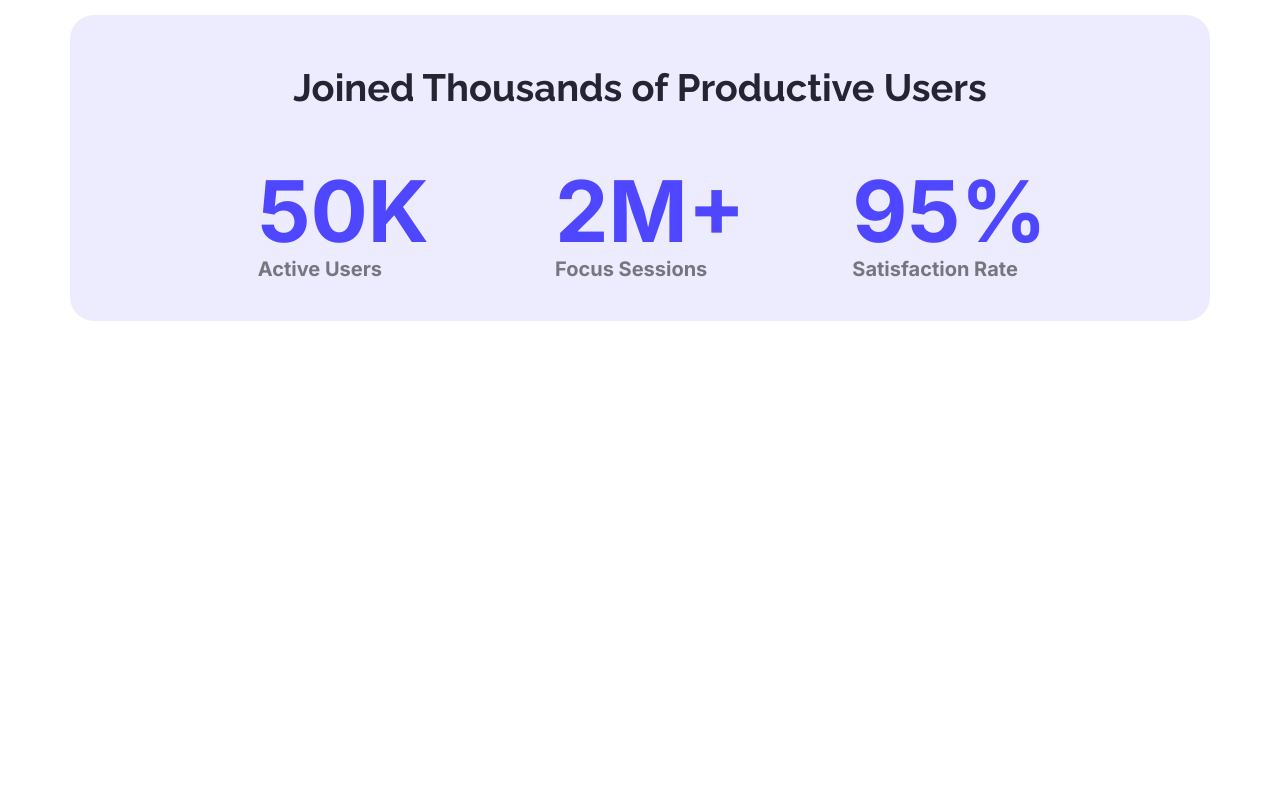
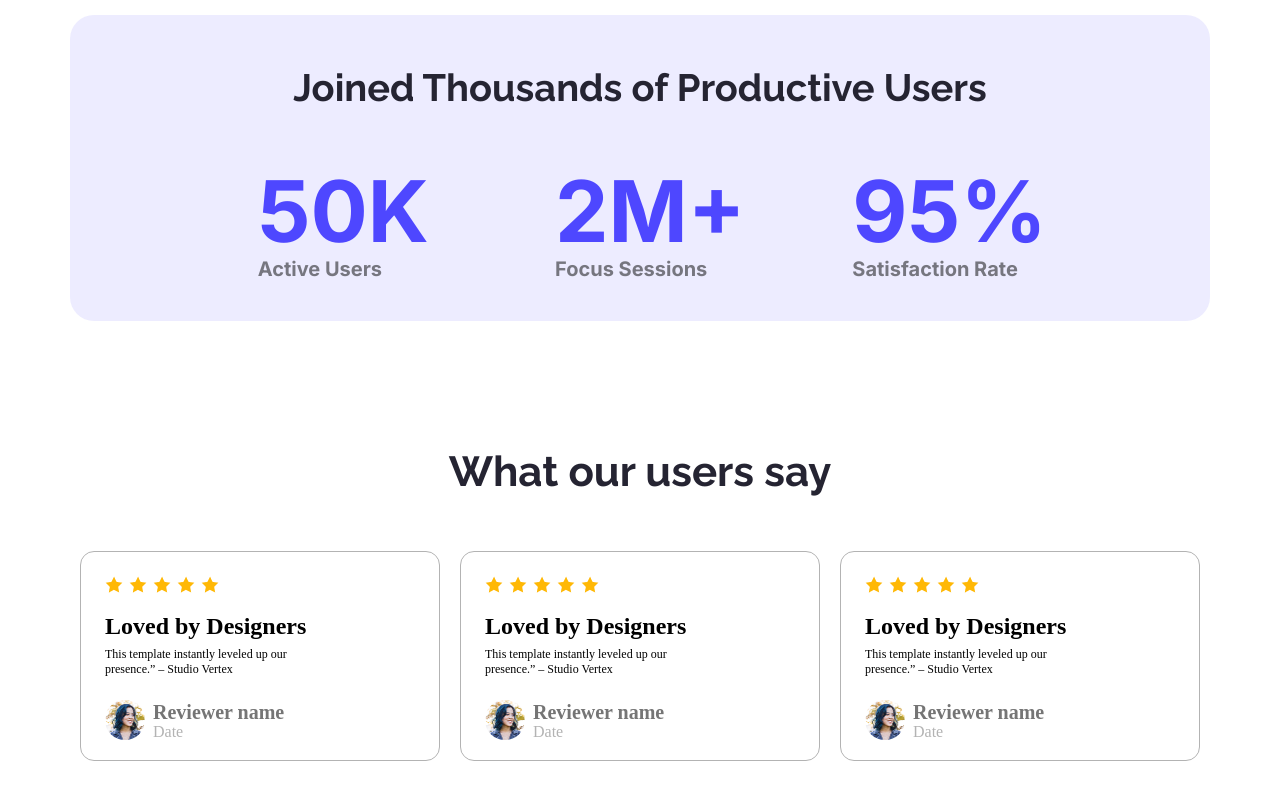
Before and after one commit to yousuf1803/my-assignment, a plain HTML site: page index.html in a window 1280 px wide. Shown: the part 1261-2065 px from the top of the page. Before the commit the page ends 1592 px from the top, so only its background shows below. Drawn offline with Linux system fonts and the light colour scheme.

Commit message:
added users review section

```diff
--- a/index.html
+++ b/index.html
@@ -53,6 +53,47 @@
         </div>
 
       </section>
+      <section class="users-feedback">
+        <h1 class="section-tittle raleway-font">What our users say</h1>
+        <div class="users-review-container">
+          <div class="user-review">
+            <img src="./images/Assets/icon-star.png" alt="star image" class="star-icon"><img src="./images/Assets/icon-star.png" alt="star image" class="star-icon"><img src="./images/Assets/icon-star.png" alt="star image" class="star-icon"><img src="./images/Assets/icon-star.png" alt="star image" class="star-icon"><img src="./images/Assets/icon-star.png" alt="star image" class="star-icon">
+            <h2 class="user-review-tittle">Loved by Designers</h2>
+            <p class="user-review-sub-tittle">This template instantly leveled up our presence.” – Studio Vertex</p>
+            <div class="reviewer-information">
+              <img src="./images/Assets/avatar.png" alt="Reviewr Image" class="reviewer">
+              <div>
+              <h5 class="reviewer-name">Reviewer name</h5>
+              <p class="review-date">Date</p>
+              </div>
+            </div>
+          </div>
+          <div class="user-review">
+            <img src="./images/Assets/icon-star.png" alt="star image" class="star-icon"><img src="./images/Assets/icon-star.png" alt="star image" class="star-icon"><img src="./images/Assets/icon-star.png" alt="star image" class="star-icon"><img src="./images/Assets/icon-star.png" alt="star image" class="star-icon"><img src="./images/Assets/icon-star.png" alt="star image" class="star-icon">
+            <h2 class="user-review-tittle">Loved by Designers</h2>
+            <p class="user-review-sub-tittle">This template instantly leveled up our presence.” – Studio Vertex</p>
+            <div class="reviewer-information">
+              <img src="./images/Assets/avatar.png" alt="Reviewr Image" class="reviewer">
+              <div>
+              <h5 class="reviewer-name">Reviewer name</h5>
+              <p class="review-date">Date</p>
+              </div>
+            </div>
+          </div>
+          <div class="user-review">
+            <img src="./images/Assets/icon-star.png" alt="star image" class="star-icon"><img src="./images/Assets/icon-star.png" alt="star image" class="star-icon"><img src="./images/Assets/icon-star.png" alt="star image" class="star-icon"><img src="./images/Assets/icon-star.png" alt="star image" class="star-icon"><img src="./images/Assets/icon-star.png" alt="star image" class="star-icon">
+            <h2 class="user-review-tittle">Loved by Designers</h2>
+            <p class="user-review-sub-tittle">This template instantly leveled up our presence.” – Studio Vertex</p>
+            <div class="reviewer-information">
+              <img src="./images/Assets/avatar.png" alt="Reviewr Image" class="reviewer">
+              <div>
+              <h5 class="reviewer-name">Reviewer name</h5>
+              <p class="review-date">Date</p>
+              </div>
+            </div>
+          </div>
+        </div>
+      </section>
 
 
      </main>
--- a/styles/style.css
+++ b/styles/style.css
@@ -192,3 +192,77 @@ justify-content: space-between;
    color:rgba(0, 0, 0, 0.5);
 
 }
+/* Users Feedback Section */
+
+.users-feedback{
+  margin:126px auto;
+  max-width:1140px;
+  height: 353px;
+
+}
+.section-tittle{
+  width:1140px;
+   height:49px;
+   font-weight: bold;
+   font-size:42px;
+   height:24px;
+   color:rgba(37, 36, 50, 1);
+   text-align: center;
+   margin-bottom:80px;
+}
+.star-icon{
+ margin-right: 6px;
+ margin-bottom:16px;
+
+}
+.user-review{
+  width:310px;
+   height:160px;
+   padding:24px;
+   border-radius:14px;
+  color: white;
+   border:1px solid rgba(179, 179, 179, 1);
+
+}
+.user-review-tittle{
+  width:318.67px;
+   height:44px;
+   color: black;
+
+
+}
+.user-review-sub-tittle{
+  width:220px;
+   height:29px;
+   color: black;
+   font-size:12px;
+   margin-top: -10px;
+   margin-bottom:24px;
+}
+.reviewer{
+  width:40px;
+   height:40px;
+   border-radius:50%;
+}
+.reviewer-name{
+  width: 266.7px;
+  height: 22px;
+  color: rgba(117, 117, 117, 1);
+  font-size:20px;
+}
+.review-date{
+  width: 266.7px;
+  height: 16px;
+  color:rgba(179, 179, 179, 1);
+  font-size:16px;
+}
+.reviewer-information{
+  display: flex;
+  align-items: center;
+  gap: 8px;
+}
+.users-review-container{
+display: flex;
+justify-content: space-around;
+align-items: center;
+}
```
